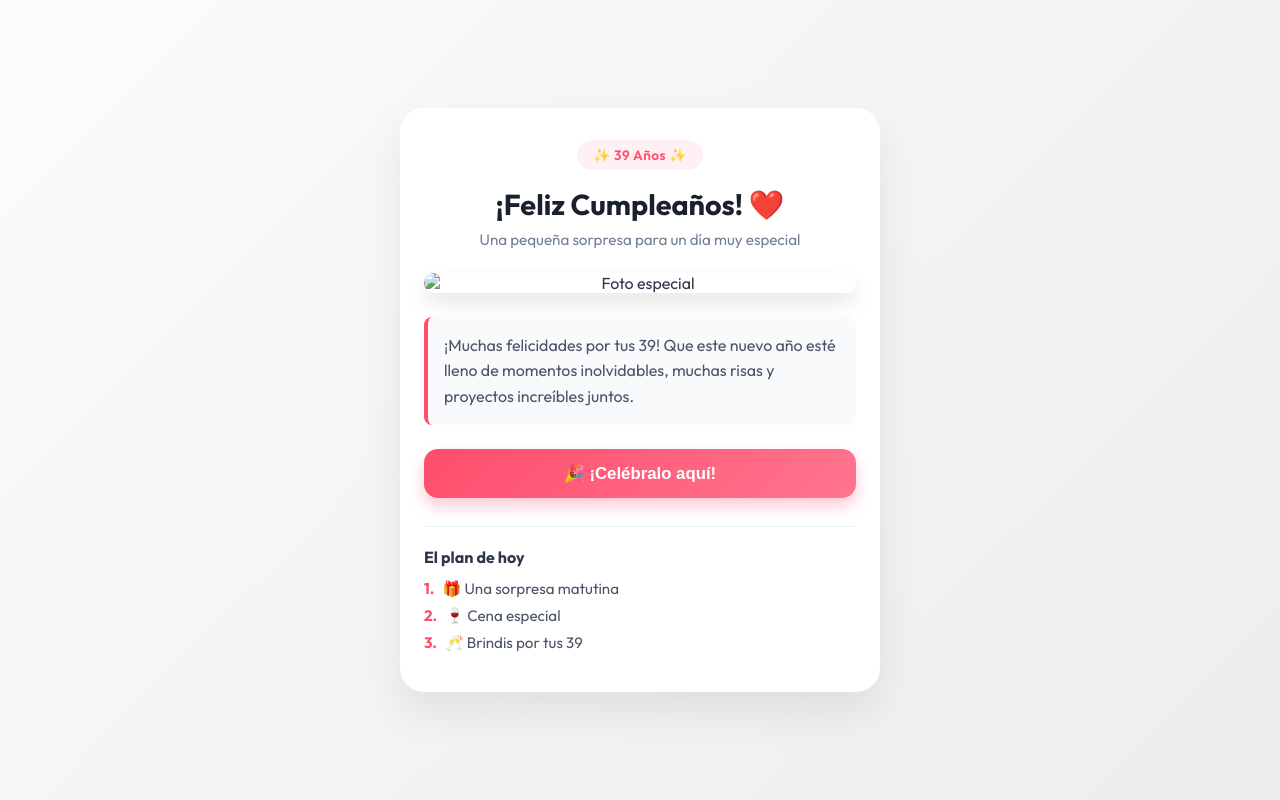
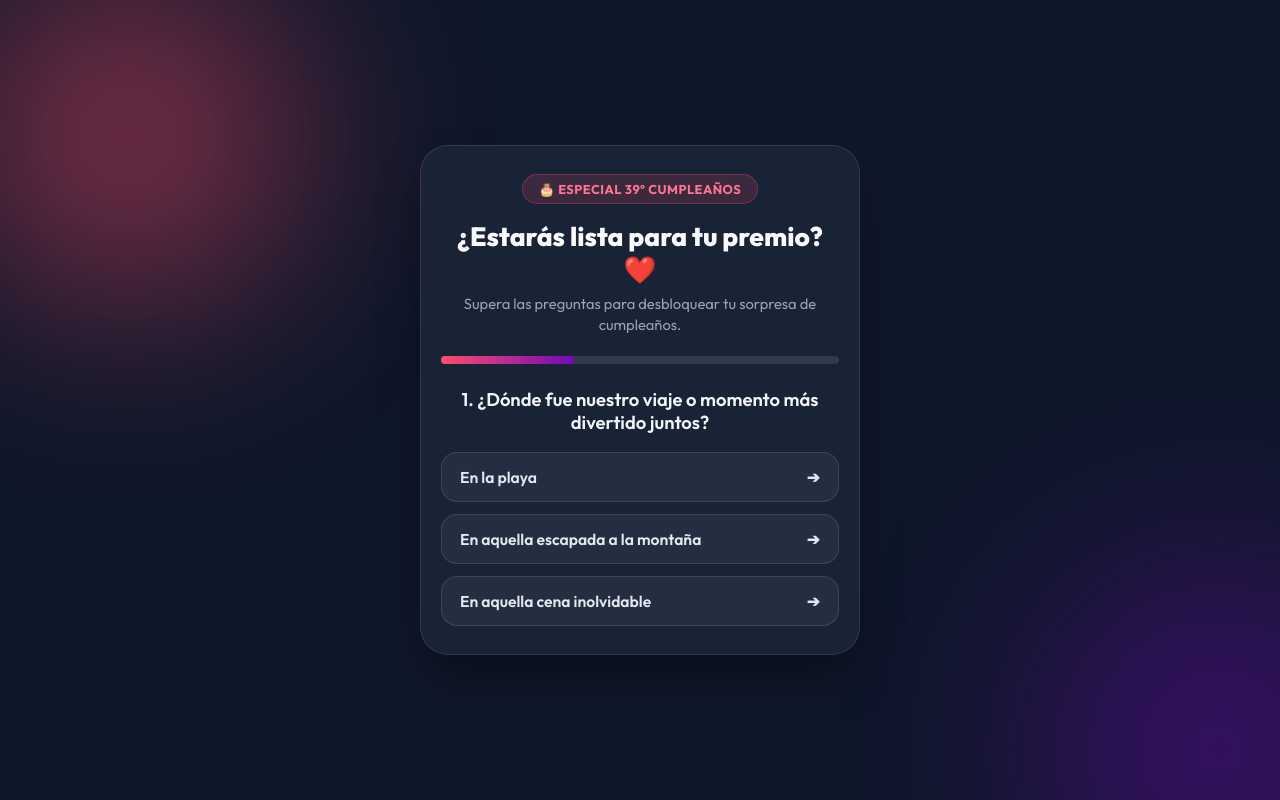
Before and after one commit to dsalcedo46/cumple-39, a plain HTML site: page index.html in a window 1280 px wide. Drawn offline with nearby package versions, Linux system fonts and the light colour scheme.

Commit message:
CAmbios en visualizacion de la pagina

```diff
--- a/index.html
+++ b/index.html
@@ -1,47 +1,72 @@
- <!DOCTYPE html>
+<!DOCTYPE html>
 <html lang="es">
+
 <head>
     <meta charset="UTF-8">
     <meta name="viewport" content="width=device-width, initial-scale=1.0">
     <title>¡Feliz 39 Cumpleaños!</title>
     <link rel="stylesheet" href="style.css">
-    <!-- Carga de tipografía bonita desde Google Fonts -->
     <link rel="preconnect" href="https://fonts.googleapis.com">
     <link rel="preconnect" href="https://fonts.gstatic.com" crossorigin>
-    <link href="https://fonts.googleapis.com/css2?family=Outfit:wght@300;400;600;700&display=swap" rel="stylesheet">
+    <link href="https://fonts.googleapis.com/css2?family=Outfit:wght@300;400;600;700;800&display=swap" rel="stylesheet">
     <!-- Librería de confeti -->
     <script src="https://cdn.jsdelivr.net/npm/canvas-confetti@1.6.0/dist/confetti.browser.min.js"></script>
 </head>
+
 <body>
-    <main class="container">
-        <div class="card">
-            <span class="badge">✨ 39 Años ✨</span>
-            <h1>¡Feliz Cumpleaños! ❤️</h1>
-            <p class="subtitle">Una pequeña sorpresa para un día muy especial</p>
+    <!-- Fondo decorativo con elementos flotantes -->
+    <div class="bg-decoration">
+        <div class="glow glow-1"></div>
+        <div class="glow glow-2"></div>
+    </div>
 
-            <div class="photo-wrapper">
-                <img src="foto.jpg" alt="Foto especial" id="main-photo">
+    <main class="wrapper">
+        <!-- PANTALLA INICIAL / QUIZ -->
+        <div id="quiz-screen" class="card fade-in">
+            <span class="badge">🎂 Especial 39º Cumpleaños</span>
+            <h1>¿Estarás lista para tu premio? ❤️</h1>
+            <p class="subtitle">Supera las preguntas para desbloquear tu sorpresa de cumpleaños.</p>
+
+            <!-- Barra de progreso -->
+            <div class="progress-bar">
+                <div id="progress" class="progress-fill" style="width: 33%;"></div>
             </div>
 
-            <div class="message-box">
-                <p>¡Muchas felicidades por tus 39! Que este nuevo año esté lleno de momentos inolvidables, muchas risas y proyectos increíbles juntos.</p>
+            <!-- Pregunta actual -->
+            <div id="question-box" class="question-container">
+                <h2 id="question-text">Pregunta 1</h2>
+                <div id="options-container" class="options-grid">
+                    <!-- Opciones generadas por JavaScript -->
+                </div>
+                <p id="error-message" class="error-msg hidden">❌ ¡Casi! Inténtalo de nuevo 😉</p>
+            </div>
+        </div>
+
+        <!-- PANTALLA FINAL (RECOMPENSA DE REGALO) -->
+        <div id="reward-screen" class="card fade-in hidden">
+            <span class="badge badge-success">🎉 ¡Desbloqueado!</span>
+            <h1>¡Muchas Felicidades! ❤️</h1>
+            <p class="subtitle">Has superado el test. Aquí tienes tu regalo especial:</p>
+
+            <!-- Contenedor Responsive para el Vídeo de YouTube -->
+            <div class="video-container">
+                <!-- Sustituye ID_DE_TU_VIDEO por el código final del enlace de YouTube -->
+                <iframe
+                    src="https://www.youtube.com/embed/CnQ8N1KacJc?rel=0&autoplay=1"
+                    title="Vídeo de Cumpleaños"
+                    frameborder="0"
+                    allow="accelerometer; autoplay; clipboard-write; encrypted-media; gyroscope; picture-in-picture"
+                    allowfullscreen>
+                </iframe>
             </div>
 
-            <!-- Botón de animación -->
-            <button id="celebrate-btn" class="btn-primary">🎉 ¡Celébralo aquí!</button>
-
-            <!-- Sección de sorpresas u itinerario -->
-            <div class="timeline">
-                <h3>El plan de hoy</h3>
-                <ul>
-                    <li><span>1.</span> 🎁 Una sorpresa matutina</li>
-                    <li><span>2.</span> 🍷 Cena especial</li>
-                    <li><span>3.</span> 🥂 Brindis por tus 39</li>
-                </ul>
+            <div class="final-message">
+                <p>¡Felices 39! Que disfrutes de tu día y de todo lo que te espera este año. 🥂✨</p>
             </div>
         </div>
     </main>
 
     <script src="script.js"></script>
 </body>
+
 </html>
--- a/script.js
+++ b/script.js
@@ -1,28 +1,104 @@
+// CONFIGURACIÓN DE PREGUNTAS
+const questions = [
+    {
+        question: "¿Dónde fue nuestro viaje o momento más divertido juntos?",
+        options: ["En la playa", "En aquella escapada a la montaña", "En aquella cena inolvidable"],
+        correct: 1 // Índice de la respuesta correcta (0, 1 o 2)
+    },
+    {
+        question: "¿Qué es lo que más te caracteriza cuando celebras tu cumple?",
+        options: ["Tu sonrisa constante", "Organizarlo todo a la perfección", "Pedir un deseo con ganas"],
+        correct: 0
+    },
+    {
+        question: "¿Cuántos años cumplimos hoy?",
+        options: ["38 + 1", "39 por todo lo alto", "Las dos anteriores son correctas"],
+        correct: 2
+    }
+];
+
+let currentQuestion = 0;
+
 document.addEventListener('DOMContentLoaded', () => {
-    const btn = document.getElementById('celebrate-btn');
+    loadQuestion();
+});
 
-    btn.addEventListener('click', () => {
-        // Explosión inicial de confeti
+function loadQuestion() {
+    const q = questions[currentQuestion];
+    const questionText = document.getElementById('question-text');
+    const optionsContainer = document.getElementById('options-container');
+    const errorMsg = document.getElementById('error-message');
+    const progressBar = document.getElementById('progress');
+
+    // Ocultar mensaje de error
+    errorMsg.classList.add('hidden');
+
+    // Actualizar barra de progreso
+    const progressPercent = ((currentQuestion + 1) / questions.length) * 100;
+    progressBar.style.width = `${progressPercent}%`;
+
+    // Cargar texto de la pregunta
+    questionText.textContent = `${currentQuestion + 1}. ${q.question}`;
+
+    // Generar botones de opciones
+    optionsContainer.innerHTML = '';
+    q.options.forEach((opt, index) => {
+        const btn = document.createElement('button');
+        btn.className = 'btn-option';
+        btn.innerHTML = `<span>${opt}</span> <span>➔</span>`;
+        btn.addEventListener('click', () => checkAnswer(index));
+        optionsContainer.appendChild(btn);
+    });
+}
+
+function checkAnswer(selectedIndex) {
+    const q = questions[currentQuestion];
+    const errorMsg = document.getElementById('error-message');
+
+    if (selectedIndex === q.correct) {
+        currentQuestion++;
+        if (currentQuestion < questions.length) {
+            loadQuestion();
+        } else {
+            showReward();
+        }
+    } else {
+        errorMsg.classList.remove('hidden');
+    }
+}
+
+function showReward() {
+    const quizScreen = document.getElementById('quiz-screen');
+    const rewardScreen = document.getElementById('reward-screen');
+
+    quizScreen.classList.add('hidden');
+    rewardScreen.classList.remove('hidden');
+
+    // Esperamos 200ms a que termine la animación de entrada de la tarjeta
+    setTimeout(() => {
+        // Disparo principal con número de partículas optimizado para móvil
         confetti({
-            particleCount: 120,
-            spread: 80,
-            origin: { y: 0.6 }
+            particleCount: 70,
+            spread: 70,
+            origin: { y: 0.6 },
+            disableForReducedMotion: true // Respetar si el móvil tiene ahorro de batería/recursos
         });
 
-        // Ráfagas laterales suplementarias
+        // Ráfaga secundaria suave a los 400ms
         setTimeout(() => {
             confetti({
-                particleCount: 50,
+                particleCount: 40,
                 angle: 60,
                 spread: 55,
                 origin: { x: 0 }
             });
             confetti({
-                particleCount: 50,
+                particleCount: 40,
                 angle: 120,
                 spread: 55,
                 origin: { x: 1 }
             });
-        }, 250);
-    });
-});
+        }, 400);
+    }, 200);
+
+}
--- a/style.css
+++ b/style.css
@@ -6,131 +6,212 @@
 
 body {
     font-family: 'Outfit', -apple-system, BlinkMacSystemFont, sans-serif;
-    background: linear-gradient(135deg, #fdfbfb 0%, #ebedee 100%);
-    background-attachment: fixed;
-    color: #2d3748;
+    background: #0f172a;
+    color: #f8fafc;
+    min-height: 100vh;
     display: flex;
     justify-content: center;
     align-items: center;
-    min-height: 100vh;
-    padding: 20px;
+    padding: 16px;
+    overflow-x: hidden;
+    position: relative;
 }
 
-.container {
+/* Background animado */
+.bg-decoration {
+    position: fixed;
+    top: 0;
+    left: 0;
+    width: 100vw;
+    height: 100vh;
+    z-index: 0;
+    pointer-events: none;
+    overflow: hidden;
+}
+
+.glow {
+    position: absolute;
+    width: 300px;
+    height: 300px;
+    border-radius: 50%;
+    filter: blur(90px);
+    opacity: 0.45;
+    animation: float 8s infinite alternate ease-in-out;
+}
+
+.glow-1 {
+    background: #ff4d6d;
+    top: -50px;
+    left: -50px;
+}
+
+.glow-2 {
+    background: #7209b7;
+    bottom: -50px;
+    right: -50px;
+    animation-delay: -4s;
+}
+
+@keyframes float {
+    0% { transform: translate(0, 0) scale(1); }
+    100% { transform: translate(40px, 50px) scale(1.2); }
+}
+
+.wrapper {
     width: 100%;
-    max-width: 480px;
+    max-width: 440px;
+    z-index: 1;
 }
 
 .card {
-    background: #ffffff;
-    border-radius: 24px;
-    padding: 32px 24px;
-    box-shadow: 0 20px 40px rgba(0, 0, 0, 0.08);
+    background: rgba(30, 41, 59, 0.75);
+    backdrop-filter: blur(16px);
+    -webkit-backdrop-filter: blur(16px);
+    border: 1px solid rgba(255, 255, 255, 0.1);
+    border-radius: 28px;
+    padding: 28px 20px;
     text-align: center;
-    position: relative;
-    overflow: hidden;
+    box-shadow: 0 25px 50px -12px rgba(0, 0, 0, 0.5);
 }
 
 .badge {
     display: inline-block;
-    background-color: #fff0f3;
-    color: #ff4d6d;
-    font-weight: 600;
-    font-size: 0.85rem;
+    background: rgba(255, 77, 109, 0.15);
+    color: #ff758f;
+    border: 1px solid rgba(255, 77, 109, 0.3);
+    font-size: 0.8rem;
+    font-weight: 700;
     padding: 6px 16px;
     border-radius: 20px;
     margin-bottom: 16px;
+    text-transform: uppercase;
     letter-spacing: 0.5px;
 }
 
+.badge-success {
+    background: rgba(16, 185, 129, 0.15);
+    color: #34d399;
+    border-color: rgba(16, 185, 129, 0.3);
+}
+
 h1 {
-    font-weight: 700;
-    font-size: 1.8rem;
-    color: #1a202c;
+    font-size: 1.65rem;
+    font-weight: 800;
+    line-height: 1.25;
     margin-bottom: 8px;
 }
 
 .subtitle {
-    color: #718096;
-    font-size: 0.95rem;
+    color: #94a3b8;
+    font-size: 0.92rem;
+    margin-bottom: 20px;
+    line-height: 1.4;
+}
+
+/* Progress bar */
+.progress-bar {
+    width: 100%;
+    height: 8px;
+    background: rgba(255, 255, 255, 0.1);
+    border-radius: 10px;
+    overflow: hidden;
     margin-bottom: 24px;
 }
 
-.photo-wrapper {
+.progress-fill {
+    height: 100%;
+    background: linear-gradient(90deg, #ff4d6d, #7209b7);
+    transition: width 0.4s ease;
+}
+
+/* Pregunta y Opciones */
+.question-container h2 {
+    font-size: 1.15rem;
+    font-weight: 600;
+    margin-bottom: 18px;
+    color: #f1f5f9;
+}
+
+.options-grid {
+    display: flex;
+    flex-direction: column;
+    gap: 12px;
+}
+
+.btn-option {
+    background: rgba(255, 255, 255, 0.05);
+    border: 1px solid rgba(255, 255, 255, 0.12);
+    color: #e2e8f0;
+    padding: 14px 18px;
+    border-radius: 16px;
+    font-size: 0.98rem;
+    font-weight: 600;
+    font-family: inherit;
+    cursor: pointer;
+    text-align: left;
+    transition: all 0.2s ease;
+    display: flex;
+    align-items: center;
+    justify-content: space-between;
+}
+
+.btn-option:active {
+    transform: scale(0.97);
+    background: rgba(255, 77, 109, 0.2);
+    border-color: #ff4d6d;
+}
+
+.error-msg {
+    color: #f87171;
+    font-size: 0.88rem;
+    font-weight: 600;
+    margin-top: 14px;
+    animation: shake 0.3s ease-in-out;
+}
+
+/* Vídeo de YouTube Responsive */
+.video-container {
+    position: relative;
     width: 100%;
+    padding-bottom: 56.25%; /* Relación de aspecto 16:9 */
+    height: 0;
     border-radius: 18px;
     overflow: hidden;
-    margin-bottom: 24px;
-    box-shadow: 0 10px 20px rgba(0, 0, 0, 0.1);
+    box-shadow: 0 10px 25px rgba(0,0,0,0.3);
+    margin-bottom: 20px;
 }
 
-.photo-wrapper img {
+.video-container iframe {
+    position: absolute;
+    top: 0;
+    left: 0;
     width: 100%;
-    height: auto;
-    display: block;
-    object-fit: cover;
+    height: 100%;
 }
 
-.message-box {
-    background-color: #f8fafc;
-    border-left: 4px solid #ff4d6d;
-    padding: 16px;
-    border-radius: 8px;
-    text-align: left;
-    margin-bottom: 24px;
+.final-message {
+    background: rgba(255, 255, 255, 0.04);
+    border-radius: 14px;
+    padding: 14px;
+    font-size: 0.95rem;
+    color: #cbd5e1;
+    line-height: 1.5;
 }
 
-.message-box p {
-    font-size: 1rem;
-    line-height: 1.6;
-    color: #4a5568;
+/* Utilidades de animación y visualización */
+.hidden { display: none !important; }
+
+.fade-in {
+    animation: fadeIn 0.5s ease forwards;
 }
 
-.btn-primary {
-    background: linear-gradient(135deg, #ff4d6d 0%, #ff758f 100%);
-    color: #ffffff;
-    border: none;
-    width: 100%;
-    padding: 14px 20px;
-    font-size: 1.05rem;
-    font-weight: 600;
-    border-radius: 14px;
-    cursor: pointer;
-    box-shadow: 0 8px 15px rgba(255, 77, 109, 0.3);
-    transition: transform 0.2s ease, box-shadow 0.2s ease;
-    margin-bottom: 28px;
+@keyframes fadeIn {
+    from { opacity: 0; transform: translateY(10px); }
+    to { opacity: 1; transform: translateY(0); }
 }
 
-.btn-primary:active {
-    transform: scale(0.98);
+@keyframes shake {
+    0%, 100% { transform: translateX(0); }
+    25% { transform: translateX(-6px); }
+    75% { transform: translateX(6px); }
 }
-
-.timeline {
-    border-top: 1px solid #edf2f7;
-    padding-top: 20px;
-    text-align: left;
-}
-
-.timeline h3 {
-    font-size: 1rem;
-    color: #2d3748;
-    margin-bottom: 12px;
-}
-
-.timeline ul {
-    list-style: none;
-}
-
-.timeline li {
-    font-size: 0.95rem;
-    color: #4a5568;
-    margin-bottom: 8px;
-    display: flex;
-    align-items: center;
-}
-
-.timeline li span {
-    font-weight: 700;
-    color: #ff4d6d;
-    margin-right: 8px;
-}
```
